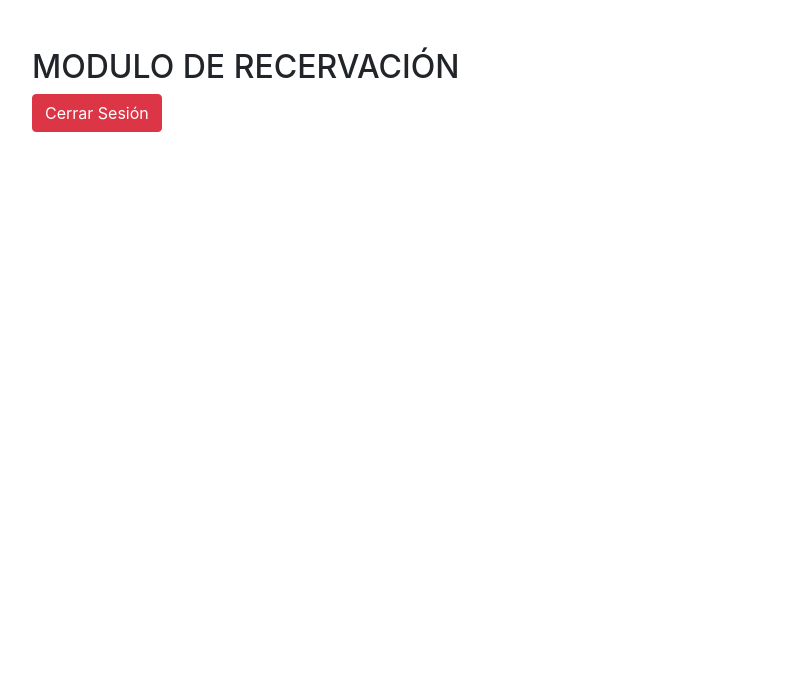
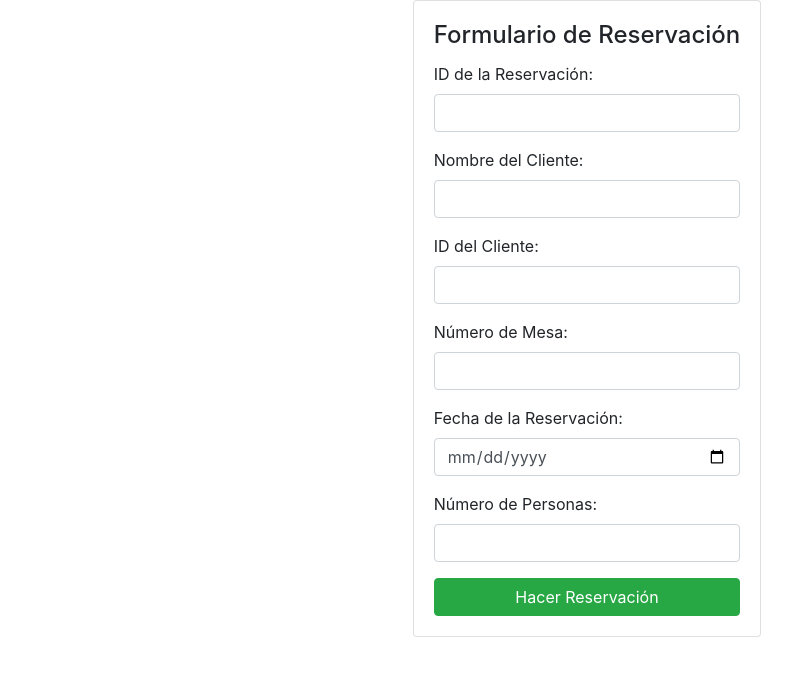
Before and after one commit to JhonJaimeF/A-time-for-lunch, a plain HTML site: page reserva.html in a window 1280 px wide. Shown: the whole page, without its empty margins (53-845 px from the left). Drawn offline with nearby package versions, Linux system fonts and the light colour scheme; sample sign-in values are in the browser's storage.

Commit message:
Add files via upload

```diff
--- a/reserva.html
+++ b/reserva.html
@@ -7,12 +7,62 @@
     <link rel="stylesheet" href="https://stackpath.bootstrapcdn.com/bootstrap/4.3.1/css/bootstrap.min.css">
 </head>
 <body>
-    <div class="container">
-        <h2 class="mt-5">MODULO DE RECERVACIÓN</h2>
-        <button id="btnLogout" class="btn btn-danger">Cerrar Sesión</button>
+    <section class="h-100">
+        <div class="container h-100">
+            <div class="row justify-content-md-center h-100">
+                <div class="card-wrapper">
+                    <div class="brand">
 
-    </div>
+                    </div>
+                    <div class="card fat">
+                        <div class="card-body">
+                            <h4 class="card-title">Formulario de Reservación</h4>
 
+                            <form action="/reservaciones" method="POST">
+                                <div class="form-group">
+                                    <label for="id">ID de la Reservación:</label>
+                                    <input type="text" id="id" name="id" class="form-control" required>
+                                </div>
+
+                                <div class="form-group">
+                                    <label for="nameCliente">Nombre del Cliente:</label>
+                                    <input type="text" id="nameCliente" name="nameCliente" class="form-control" required>
+                                </div>
+
+                                <div class="form-group">
+                                    <label for="idCliente">ID del Cliente:</label>
+                                    <input type="text" id="idCliente" name="idCliente" class="form-control" required>
+                                </div>
+
+                                <div class="form-group">
+                                    <label for="mesa">Número de Mesa:</label>
+                                    <input type="text" id="mesa" name="mesa" class="form-control" required>
+                                </div>
+
+                                <div class="form-group">
+                                    <label for="fechaReservacion">Fecha de la Reservación:</label>
+                                    <input type="date" id="fechaReservacion" name="fechaReservacion" class="form-control" required>
+                                </div>
+
+                                <div class="form-group">
+                                    <label for="numeroPersonas">Número de Personas:</label>
+                                    <input type="number" id="numeroPersonas" name="numeroPersonas" class="form-control" min="1" required>
+                                </div>
+
+
+                                <div class="form-group m-0">
+                                    <button id="btnSend" type="submit" class="btn btn-success btn-block">
+                                        Hacer Reservación
+                                    </button>
+                                </div>
+                            </form>
+                        </div>
+                    </div>
+
+                </div>
+            </div>
+        </div>
+    </section>
     <script>
         const authToken = localStorage.getItem('authToken');
 
@@ -31,4 +81,8 @@
         });
     </script>
 </body>
+
+
+
+
 </html>
```
